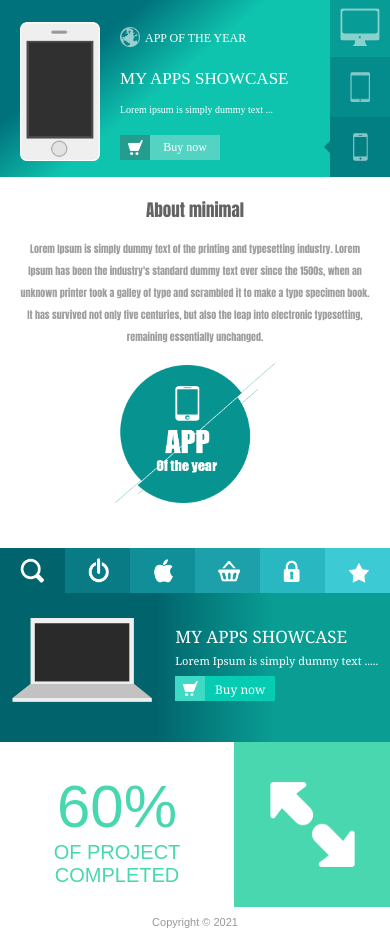
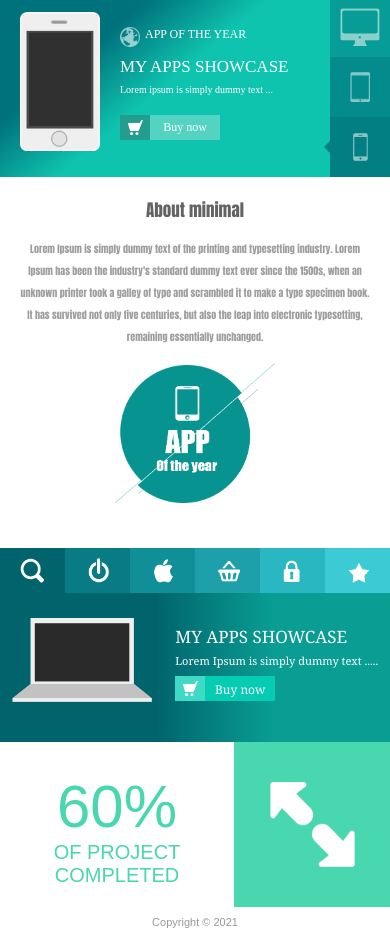
Before and after one commit to scrnr/Second-HTML-layout, a plain HTML site: page index.html in a window 390 px wide. Shown: the part 39-976 px from the top of the page. Drawn offline with Linux system fonts and the light colour scheme.

```diff
--- a/css/media.css
+++ b/css/media.css
@@ -656,7 +656,7 @@
 
     .banner {
         min-height: 180px;
-        padding: 25px 0 0 0;
+        padding: 15px 0 0 0;
     }
 
     .banner-icons-item {
@@ -698,6 +698,7 @@
     }
 
     .banner-the-year {
+        padding: 0;
         margin-left: 25px;
         font-size: 12px;
     }
@@ -711,6 +712,7 @@
 
     .banner-title {
         font-size: 17px;
+        line-height: 20px;
     }
 
     .banner-text {
```
Also changed, not shown: 1 other file.
